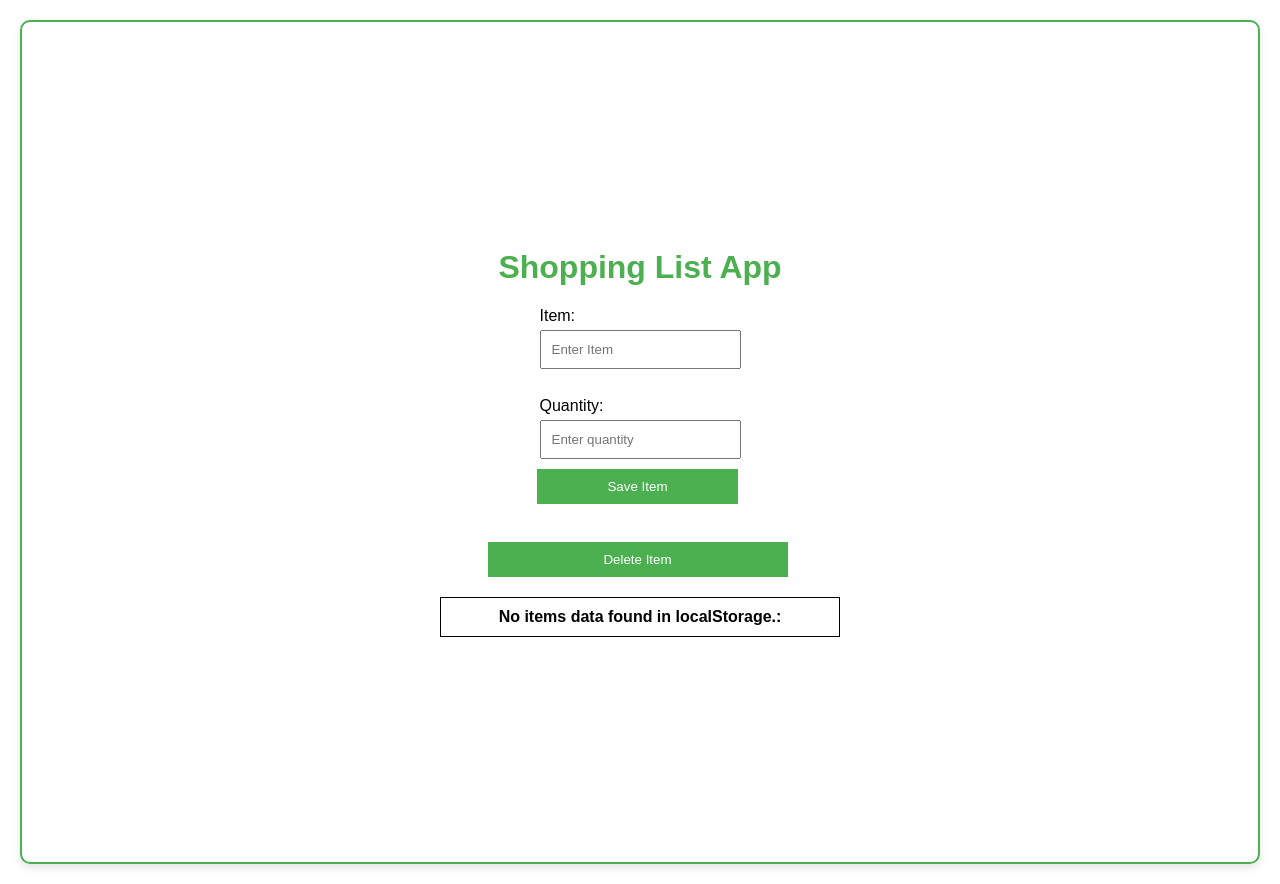
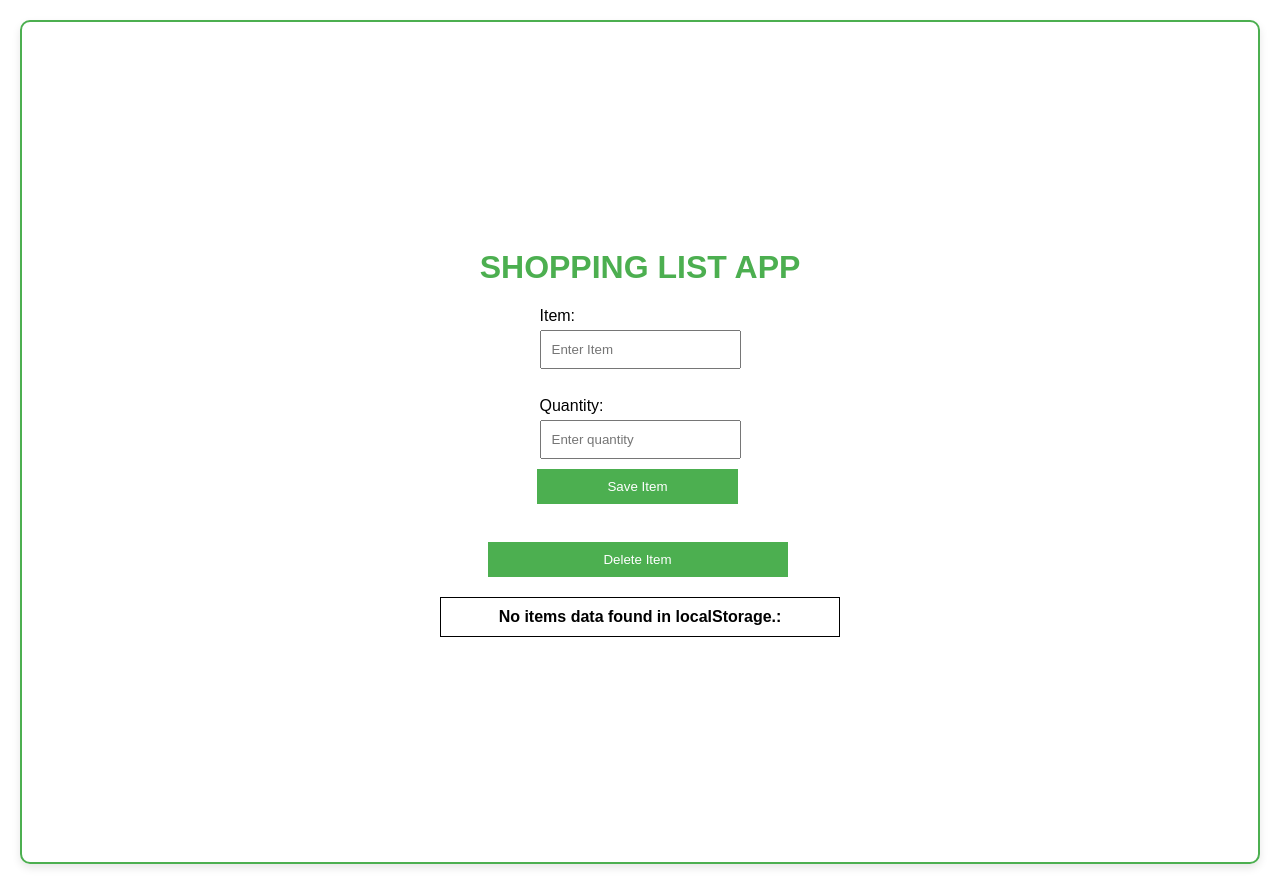
Before and after one commit to aafernands/shopping-list-app, a plain HTML site: page index.html in a window 1280 px wide. Drawn offline with Linux system fonts and the light colour scheme.

Commit message:
updates to UX2

```diff
--- a/index.html
+++ b/index.html
@@ -8,7 +8,7 @@
   </head>
   <body>
     <div class="container">
-        <h1>Shopping List App</h1>
+        <h1>SHOPPING LIST APP</h1>
         <form>
           <label for="item"> Item: </label>
           <input type="text" id="item" placeholder="Enter Item" required />
```
